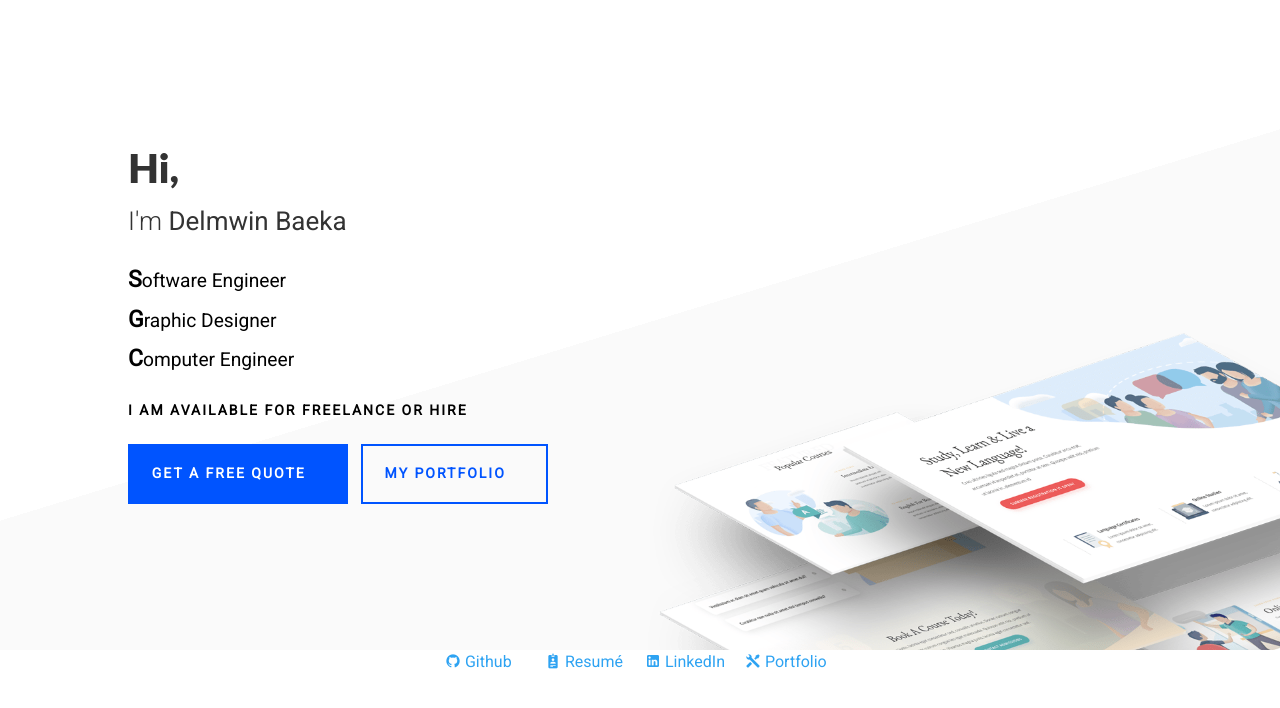
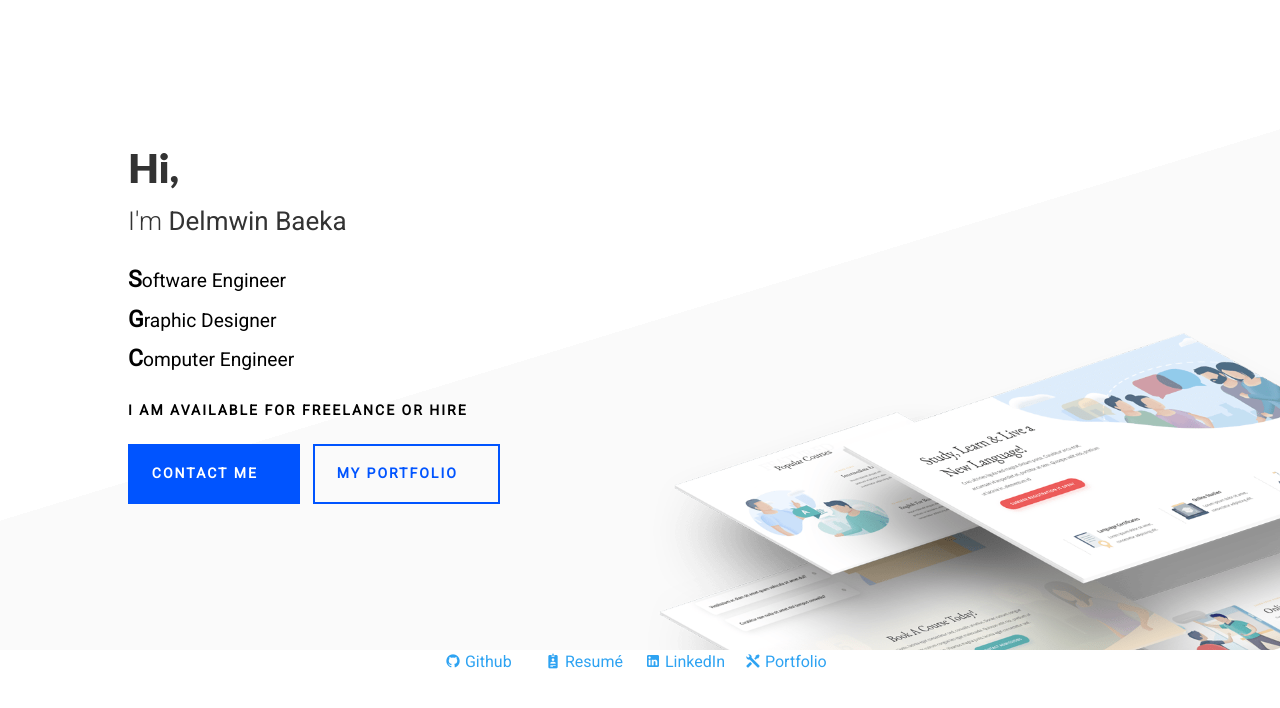
Before and after one commit to dbaeka/port.github.io, a Vue app: page / in a window 1280 px wide. Shown: the top 708 px of the page. Built offline with nearby package versions, Linux system fonts and the light colour scheme; a web font is replaced by a local one.

Commit message:
Update App.vue

```diff
--- a/src/App.vue
+++ b/src/App.vue
@@ -38,7 +38,7 @@
                     <a
                       class="et_pb_button et_pb_more_button et_pb_button_one"
                       href="mailto:dbaekajnr@gmail.com?subject=Quote%20For%20Website%20"
-                    >Get a Free Quote</a>
+                    >Contact Me</a>
                     <a
                       class="et_pb_button et_pb_more_button et_pb_button_two" href="/projects_summary.pdf"
                       target="_self"
```
